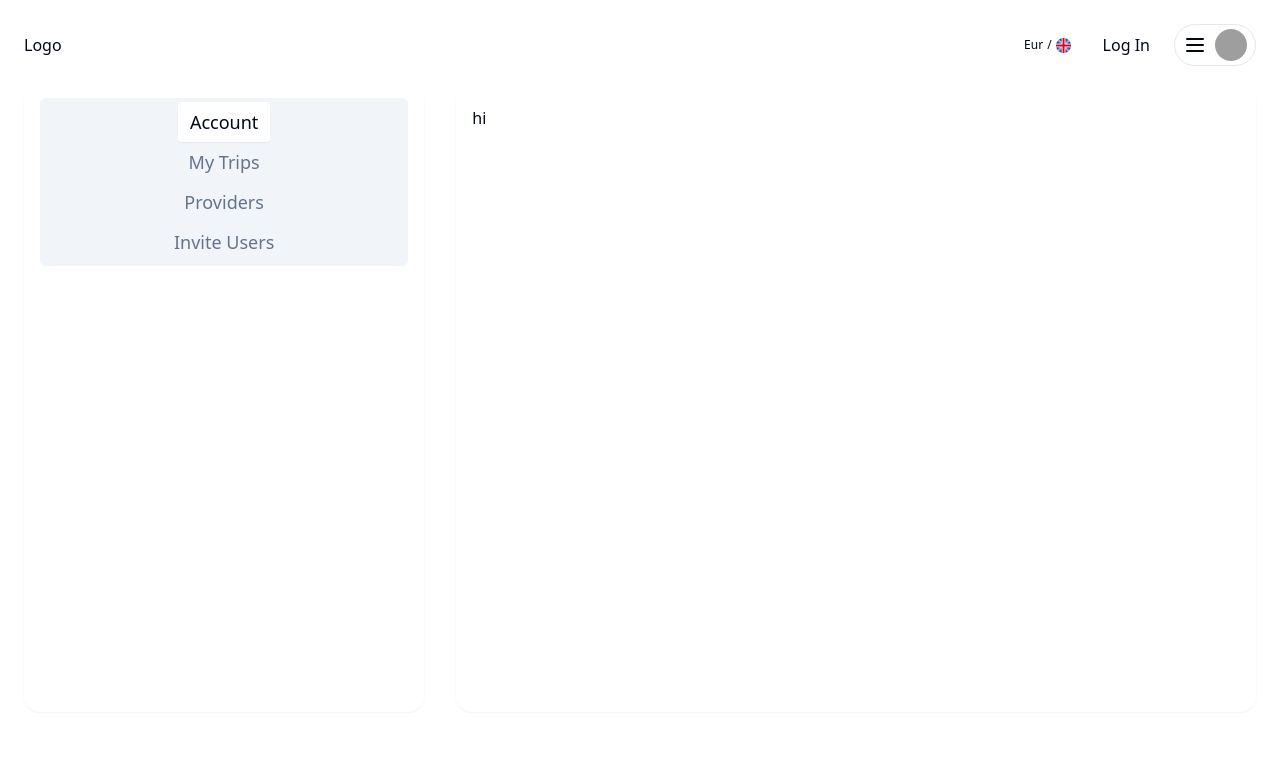
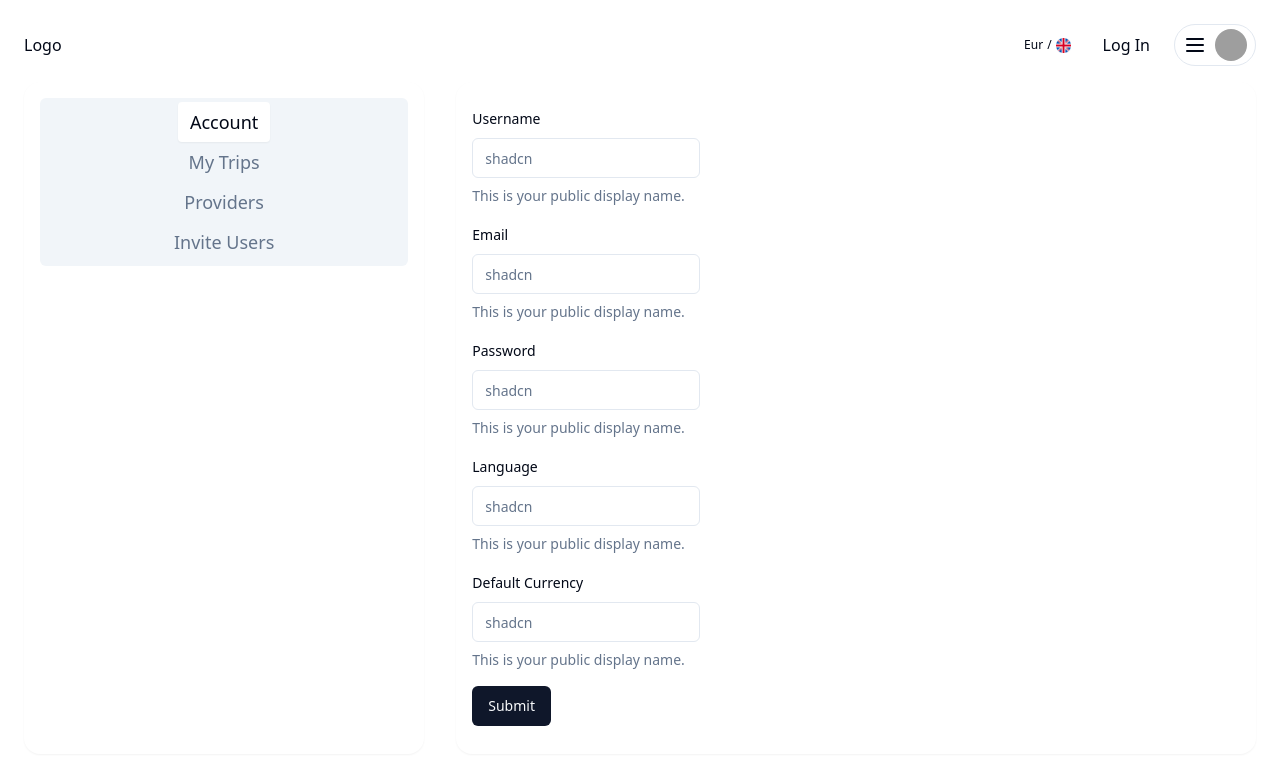
Before and after one commit to JamesWeb3/automation-website, a Next.js app: page /settings in a window 1280 px wide. Shown: the top 764 px of the page. Built offline with nearby package versions, Linux system fonts and the light colour scheme; grey boxes are pictures that could not be loaded.

Commit message:
updartes

```diff
--- a/package.json
+++ b/package.json
@@ -46,6 +46,7 @@
     "react-icon-cloud": "^4.1.4",
     "react-icons": "^5.2.1",
     "react-spring": "^9.7.3",
+    "sharp": "^0.33.4",
     "tailwind-merge": "^2.3.0",
     "tailwindcss-animate": "^1.0.7",
     "zod": "^3.23.8"
--- a/src/components/dropdown-menu.tsx
+++ b/src/components/dropdown-menu.tsx
@@ -20,7 +20,8 @@ import {
   Mail,
   MessageSquare,
   PlusCircle,
-  Router,
+  HandCoins,
+  Home,
   Settings,
   User,
   UserPlus,
@@ -44,7 +45,17 @@ const DropdownMenuComponent: React.FC = () => {
         </div>
       </DropdownMenuTrigger>
       <DropdownMenuContent className="w-56">
-        <DropdownMenuLabel>My Account</DropdownMenuLabel>
+      <DropdownMenuGroup>
+          <DropdownMenuItem onClick={() => router.push("/home")}>
+            <Home className="mr-2 h-4 w-4" />
+            <span>Home</span>
+          </DropdownMenuItem>
+          <DropdownMenuItem onClick={() => router.push("/deals")}>
+            <HandCoins className="mr-2 h-4 w-4" />
+            <span>Deals</span>
+          </DropdownMenuItem>
+        </DropdownMenuGroup>
+
         <DropdownMenuSeparator />
         <DropdownMenuGroup>
           <DropdownMenuItem>
--- a/src/components/preference-modal/language-selector.tsx
+++ b/src/components/preference-modal/language-selector.tsx
@@ -1,22 +1,30 @@
 import React, { useState } from "react";
-import languages from "@/data/languages.json";
+import rawlanguages from "@/data/languages.json";
 import {
   Command,
-  CommandEmpty,
-  CommandGroup,
   CommandInput,
-  CommandItem,
   CommandList,
 } from "@/components/ui/command";
 import { ScrollArea } from "../ui/scroll-area";
 import { FlagIcon } from "react-flag-kit";
+import { FlagIconCode, isFlagIconCode } from '@/types/FlagIconCode';
+
+type Language = {
+  language: string;
+  icon: FlagIconCode;
+};
 
 export const LanguageSelector: React.FC = () => {
   const [searchTerm, setSearchTerm] = useState<string>("");
 
-  const filteredLanguages = languages.filter((language) =>
-    language.language.toLowerCase().includes(searchTerm.toLowerCase())
-  );
+
+  const languages: Language[] = rawlanguages.map(lang => {
+    if (isFlagIconCode(lang.icon)) {
+      return lang as Language;
+    } else {
+      throw new Error(`Invalid flag icon code: ${lang.icon}`);
+    }
+  });
 
   return (
     <div>
@@ -30,7 +38,7 @@ export const LanguageSelector: React.FC = () => {
       </Command>
       <ScrollArea className="h-[400px]">
         <div className="grid grid-cols-3">
-          {filteredLanguages.map((language, index) => (
+          {languages.map((language, index) => (
             <div
               className=" m-1 flex gap-2 p-2 rounded-md space-y-1 hover:bg-muted transition-ease cursor-pointer"
               key={index}
--- /dev/null
+++ b/src/components/settings/account.tsx
@@ -0,0 +1,132 @@
+import { zodResolver } from "@hookform/resolvers/zod";
+import { useForm } from "react-hook-form";
+import { z } from "zod";
+import { Input } from "@/components/ui/input";
+import {
+  Form,
+  FormControl,
+  FormDescription,
+  FormField,
+  FormItem,
+  FormLabel,
+  FormMessage,
+} from "@/components/ui/form";
+import { Button } from "@/components/ui/button";
+
+const formSchema = z.object({
+  name: z.string().min(2),
+  email: z.string().email(),
+  password: z.string().min(8),
+  language: z.string().min(2),
+  currency: z.string().min(2),
+});
+
+const AccountComponent: React.FC = () => {
+  const form = useForm<z.infer<typeof formSchema>>({
+    resolver: zodResolver(formSchema),
+    defaultValues: {
+      name: "",
+      email: "",
+      password: "",
+      language: "",
+      currency: "",
+    },
+  });
+
+  function onSubmit(values: z.infer<typeof formSchema>) {
+    console.log(values);
+  }
+
+  return (
+    <Form {...form}>
+      <form onSubmit={form.handleSubmit(onSubmit)} className="space-y-4">
+        <FormField
+          control={form.control}
+          name="name"
+          render={({ field }) => (
+            <FormItem>
+              <FormLabel>Username</FormLabel>
+              <FormControl>
+                <Input placeholder="shadcn" {...field} />
+              </FormControl>
+              <FormDescription>
+                This is your public display name.
+              </FormDescription>
+              <FormMessage />
+            </FormItem>
+          )}
+        />
+        <FormField
+          control={form.control}
+          name="email"
+          render={({ field }) => (
+            <FormItem>
+              <FormLabel>Email</FormLabel>
+              <FormControl>
+                <Input placeholder="shadcn" {...field} />
+              </FormControl>
+              <FormDescription>
+                This is your public display name.
+              </FormDescription>
+              <FormMessage />
+            </FormItem>
+          )}
+        />
+        <FormField
+          control={form.control}
+          name="password"
+          render={({ field }) => (
+            <FormItem>
+              <FormLabel>Password</FormLabel>
+              <FormControl>
+                <Input placeholder="shadcn" {...field} />
+              </FormControl>
+              <FormDescription>
+                This is your public display name.
+              </FormDescription>
+              <FormMessage />
+            </FormItem>
+          )}
+        />
+
+        <FormField
+          control={form.control}
+          name="language"
+          render={({ field }) => (
+            <FormItem>
+              <FormLabel>Language</FormLabel>
+              <FormControl>
+                <Input placeholder="shadcn" {...field} />
+              </FormControl>
+              <FormDescription>
+                This is your public display name.
+              </FormDescription>
+              <FormMessage />
+            </FormItem>
+          )}
+        />
+
+        <FormField
+          control={form.control}
+          name="currency"
+          render={({ field }) => (
+            <FormItem>
+              <FormLabel>Default Currency</FormLabel>
+              <FormControl>
+                <Input placeholder="shadcn" {...field} />
+              </FormControl>
+              <FormDescription>
+                This is your public display name.
+              </FormDescription>
+              <FormMessage />
+            </FormItem>
+          )}
+        />
+
+        <Button type="submit">Submit</Button>
+      </form>
+    </Form>
+  );
+};
+
+export default AccountComponent;
--- a/src/pages/deals.tsx
+++ b/src/pages/deals.tsx
@@ -0,0 +1,20 @@
+import Navbar from "@/layouts/navbar";
+import { GridLayout } from "@/layouts/grid-layout";
+import { Tabs, TabsContent, TabsList, TabsTrigger } from "@/components/ui/tabs";
+import ProvidersComponent from "@/components/settings/providers";
+
+const DealsPage: React.FC = () => {
+  return (
+    <main className="flex flex-col h-screen p-6 items-center overflow-hidden">
+      <Navbar />
+      <Tabs defaultValue="account" className="w-full h-full">
+        <GridLayout
+          leftChild={<div className=""></div>}
+          rightChild={<div className="flex h-full "></div>}
+        />
+      </Tabs>
+    </main>
+  );
+};
+
+export default DealsPage;
--- a/src/pages/settings.tsx
+++ b/src/pages/settings.tsx
@@ -2,7 +2,7 @@ import Navbar from "@/layouts/navbar";
 import { GridLayout } from "@/layouts/grid-layout";
 import { Tabs, TabsContent, TabsList, TabsTrigger } from "@/components/ui/tabs";
 import ProvidersComponent from "@/components/settings/providers";
-
+import AccountComponent from "@/components/settings/account";
 const SettingsPage: React.FC = () => {
   return (
     <main className="flex flex-col h-screen p-6 items-center overflow-hidden">
@@ -29,7 +29,7 @@ const SettingsPage: React.FC = () => {
           }
           rightChild={
             <div className="flex h-full ">
-              <TabsContent value="account">hi</TabsContent>
+              <TabsContent value="account"><AccountComponent/></TabsContent>
               <TabsContent value="trips">hi</TabsContent>
               <TabsContent value="providers">
                 Providers
--- a/src/pages/trip.tsx
+++ b/src/pages/trip.tsx
@@ -31,7 +31,6 @@ const TripPage: React.FC = () => {
   return (
     <TripProvider>
       <MainLayout>
-        <Navbar2 />
         <TripContent />
       </MainLayout>
     </TripProvider>
--- /dev/null
+++ b/src/types/FlagIconCode.ts
@@ -0,0 +1,5 @@
+export type FlagIconCode = 'GB' | 'ES' | 'FR' | 'DE' | 'JP' | 'CN' | 'RU' | 'IT';
+
+export const isFlagIconCode = (code: string): code is FlagIconCode => {
+  return ['GB', 'ES', 'FR', 'DE', 'JP', 'CN', 'RU', 'IT'].includes(code);
+};
```
Also changed, not shown: 1 other file (tests, documents, lock files or other folders).
